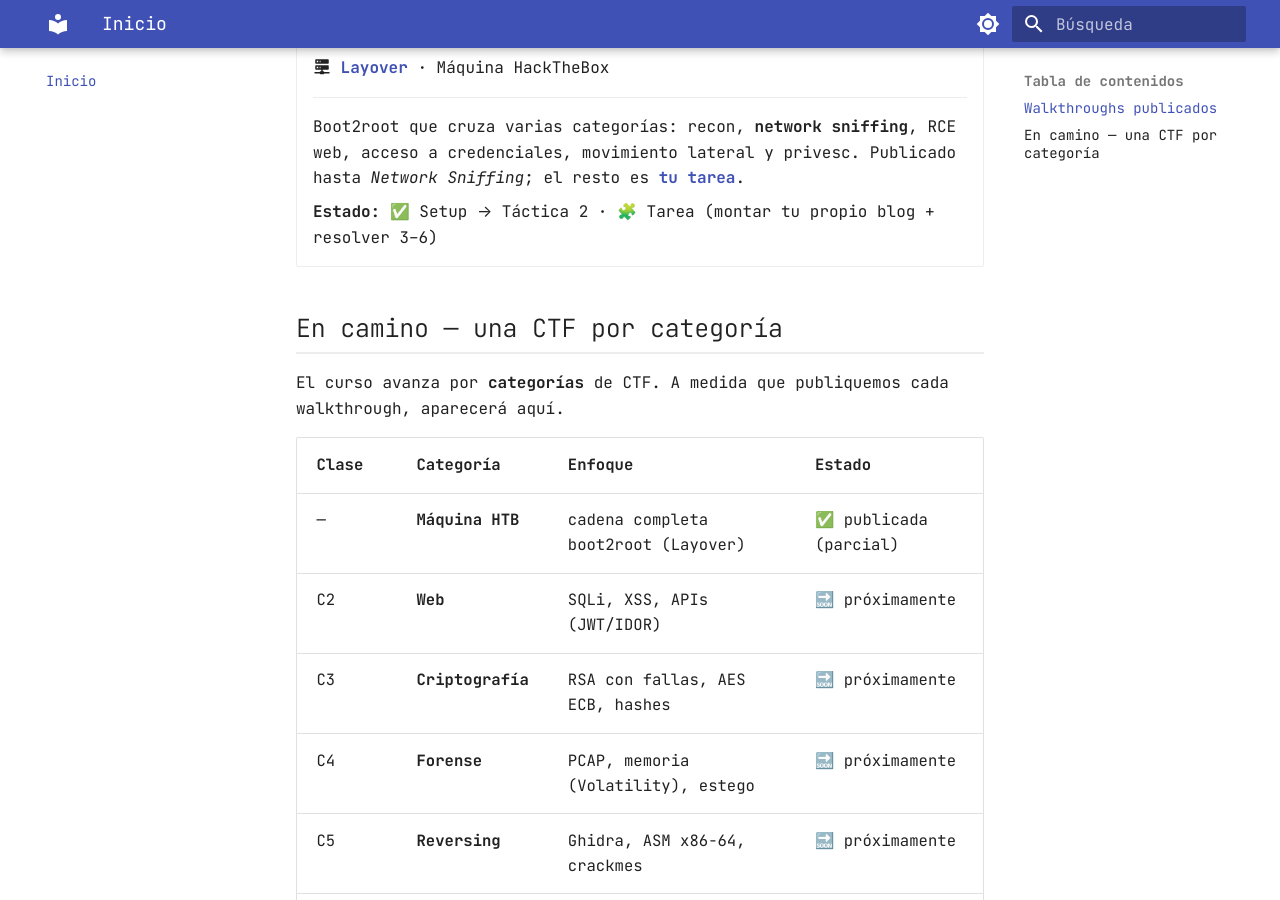
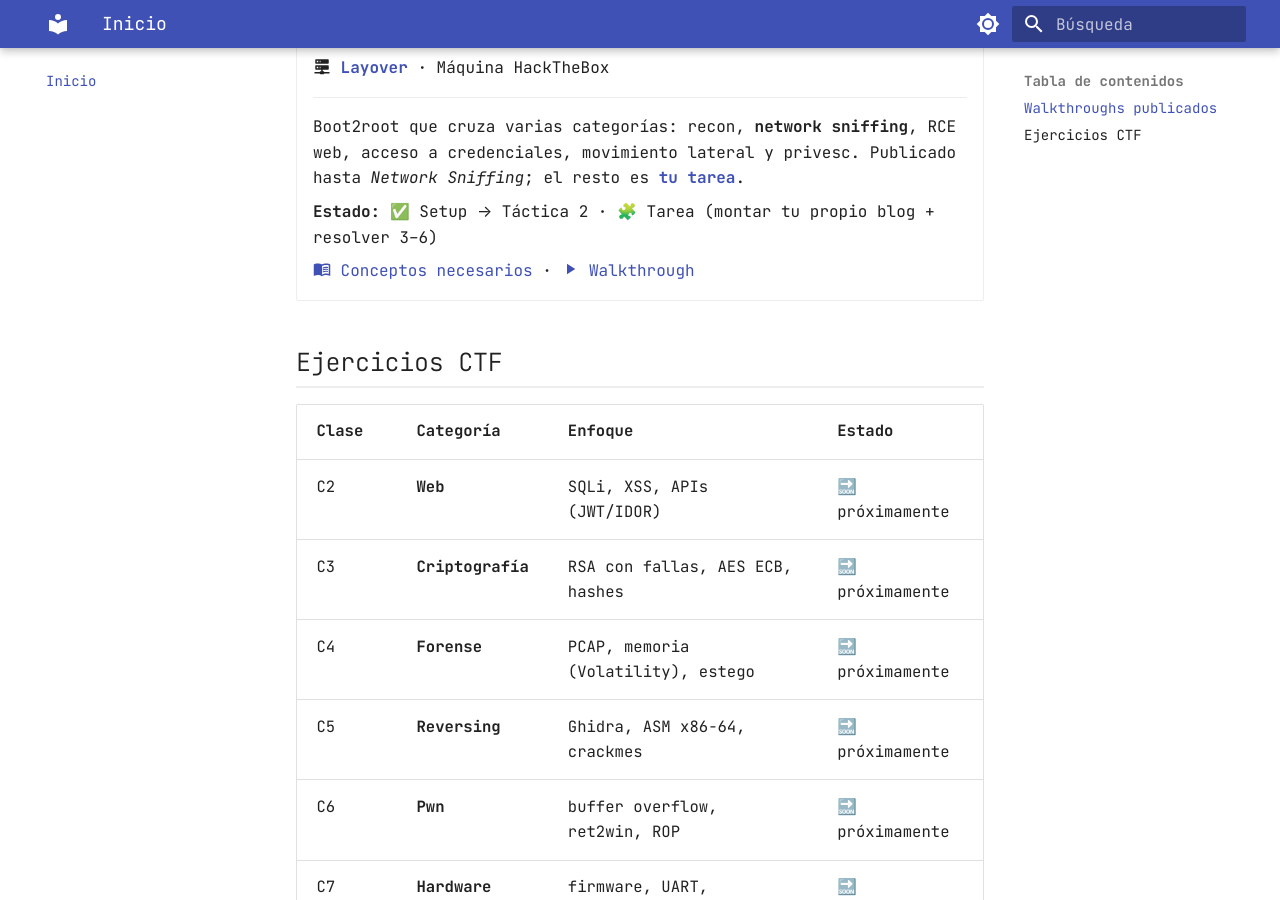
Before and after one commit to ollerenac-uni/ctf-walkthroughs, an MkDocs documentation site: the page built from docs/index.md, in a window 1280 px wide and 900 px high, scrolled down 540 px. Built offline with MkDocs 1.6.1 and Material for MkDocs 9.7.7, drawn with Linux system fonts in a browser that asks for light colours.

Commit message:
Hub: pagina Conceptos necesarios de Layover; titulo 'Ejercicios CTF'
- docs/layover/conceptos.md: prerrequisitos + mapa de conceptos (sin spoilers de 3-6)
- index.md: link 'Conceptos necesarios' en la tarjeta; seccion 'En camino...' -> 'Ejercicios CTF'
  y quitada la fila redundante de Layover
- nav: Conceptos necesarios bajo 'Layover · HTB'

Co-Authored-By: Claude Opus 4.8 <noreply@anthropic.com>

```diff
--- a/docs/index.md
+++ b/docs/index.md
@@ -22,15 +22,15 @@ Cada entrada documenta una CTF por su **cadena de deducciones**.
 
     **Estado:** ✅ Setup → Táctica 2 · 🧩 Tarea (montar tu propio blog + resolver 3–6)
 
+    [:material-book-open-variant: Conceptos necesarios](layover/conceptos.md) ·
+    [:material-play: Walkthrough](layover/index.md)
+
 </div>
 
-## En camino — una CTF por categoría
-
-El curso avanza por **categorías** de CTF. A medida que publiquemos cada walkthrough, aparecerá aquí.
+## Ejercicios CTF
 
 | Clase | Categoría | Enfoque | Estado |
 |---|---|---|---|
-| — | **Máquina HTB** | cadena completa boot2root (Layover) | ✅ publicada (parcial) |
 | C2 | **Web** | SQLi, XSS, APIs (JWT/IDOR) | 🔜 próximamente |
 | C3 | **Criptografía** | RSA con fallas, AES ECB, hashes | 🔜 próximamente |
 | C4 | **Forense** | PCAP, memoria (Volatility), estego | 🔜 próximamente |
--- a/mkdocs.yml
+++ b/mkdocs.yml
@@ -66,6 +66,7 @@ nav:
   - Inicio: index.md
   - "Layover · HTB":
       - layover/index.md
+      - "Conceptos necesarios": layover/conceptos.md
       - "Etapa 0 · Setup": layover/etapa0-setup.md
       - Tácticas:
           - "1 · Discovery": layover/01-discovery.md
```
Also changed, not shown: docs/layover/conceptos.md (added, +53 -0 lines).
